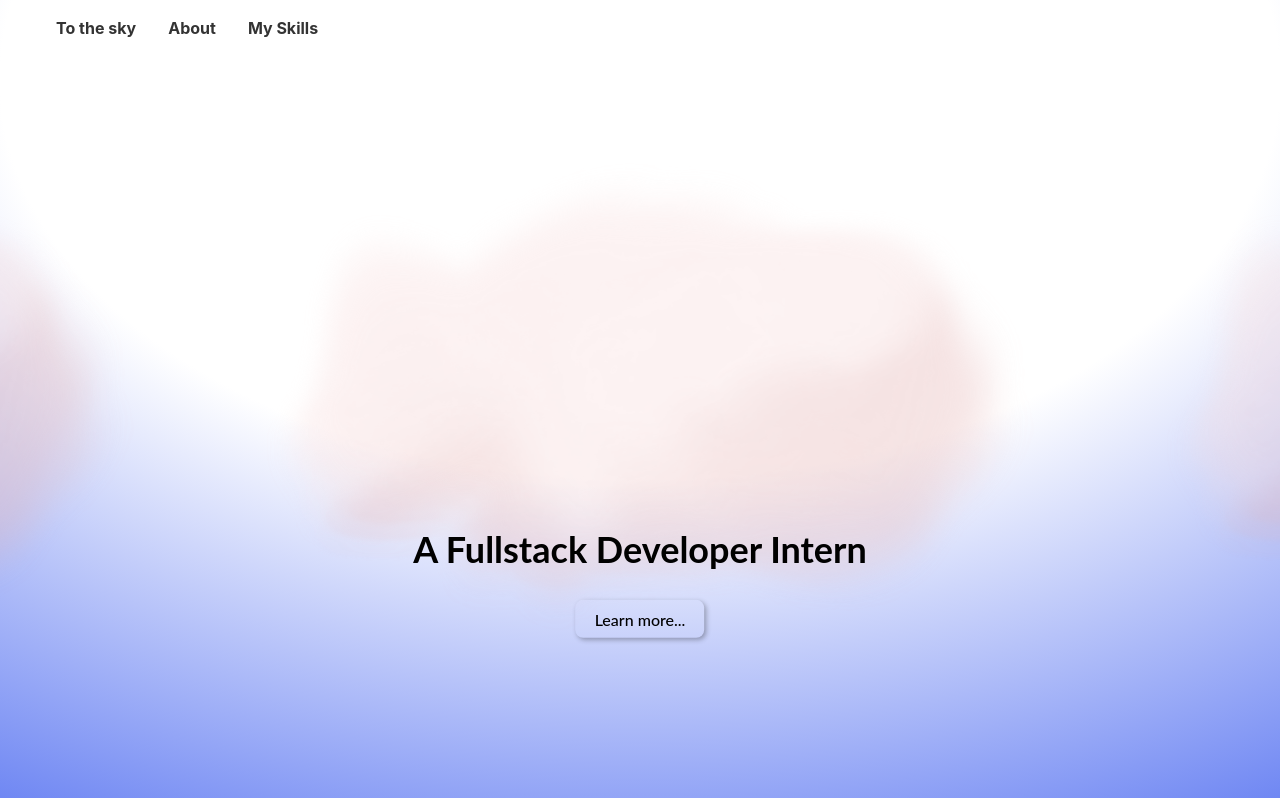
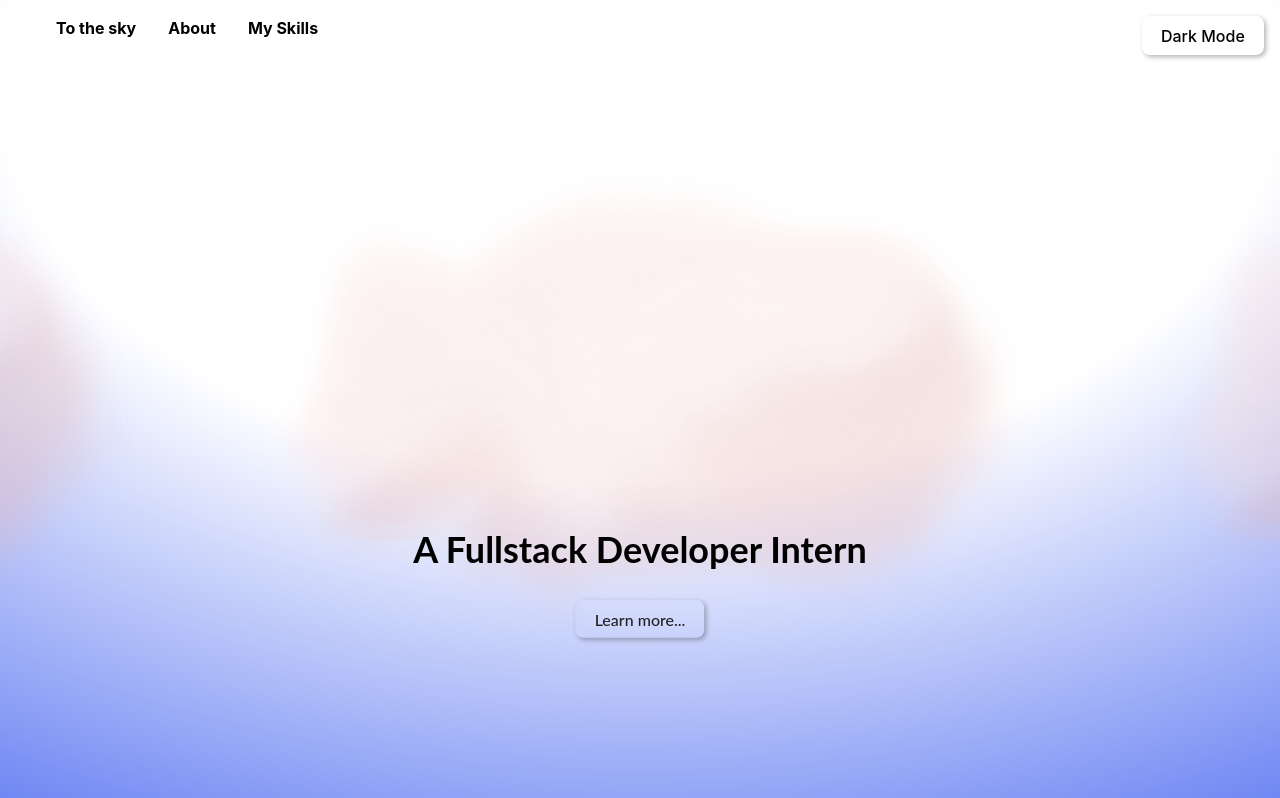
Before and after one commit to NarLau/portfolio, a React (Vite) app in the folder onepage/: page / in a window 1280 px wide. Shown: the top 798 px of the page. Built offline with nearby package versions, Linux system fonts and the light colour scheme.

Commit message:
added manual theme toggler

```diff
--- a/onepage/src/components/Header.tsx
+++ b/onepage/src/components/Header.tsx
@@ -1,6 +1,7 @@
 
 
 import { Nav } from "./Nav";
+import { ThemeToggle } from "./ThemeToggeler";
 
 
 export const Header = () => {
@@ -8,6 +9,7 @@ export const Header = () => {
     return (
         <div className={`header `}>
             <Nav/>
+            <ThemeToggle></ThemeToggle>
         </div>
     )
 }
--- a/onepage/src/components/Nav.tsx
+++ b/onepage/src/components/Nav.tsx
@@ -1,27 +1,54 @@
-import { useState } from "react"
-import "../styles/Nav.css"
-
+import { useState, useEffect } from "react";
+import "../styles/Nav.css";
 
 export const Nav = () => {
+  const [menuOpen, setMenuOpen] = useState(false);
+  const [activeSection, setActiveSection] = useState("");
+  const toggleMenu = () => setMenuOpen((prev) => !prev);
 
-  const [menuOpen, setMenuOpen] = useState(false);
-  const toggleMenu = () => {
-    setMenuOpen((prev) => !prev);
+  useEffect(() => {
+    const handleScroll = () => {
+      const sections = ["about", "skills"];
+      const scrollPos = window.scrollY + window.innerHeight / 2;
+      for (const id of sections) {
+        const el = document.getElementById(id);
+        if (el) {
+          const top = el.offsetTop;
+          const bottom = top + el.offsetHeight;
+          if (scrollPos >= top && scrollPos < bottom) {
+            setActiveSection(id);
+            return;
+          }
+        }
+      }
+      setActiveSection("");
     };
 
+    window.addEventListener("scroll", handleScroll);
+    handleScroll();
+    return () => window.removeEventListener("scroll", handleScroll);
+  }, []);
 
   return (
     <nav className="main-nav">
       <div className="navHeader">
-          <button className="menu-toggle" onClick={toggleMenu} aria-label="Toggle menu">
+        <button
+          className="menu-toggle"
+          onClick={toggleMenu}
+          aria-label="Toggle menu"
+        >
           ☰
         </button>
         <ul className={`nav-links ${menuOpen ? "open" : ""}`}>
           <li><a href="#">To the sky</a></li>
-          <li><a href="#about">About</a></li>
-          <li><a href="#skills">My Skills</a></li>
+          <li>
+            <a href="#about" className={activeSection === "about" ? "active" : ""}>About</a>
+          </li>
+          <li>
+            <a href="#skills" className={activeSection === "skills" ? "active" : ""}>My Skills</a>
+          </li>
         </ul>
       </div>
     </nav>
-  )
+  );
 };
--- /dev/null
+++ b/onepage/src/components/ThemeToggeler.tsx
@@ -0,0 +1,29 @@
+import { useEffect, useState } from "react";
+
+export const ThemeToggle = () => {
+  const getInitialTheme = () => {
+    const saved = localStorage.getItem("theme");
+    if (saved) return saved;
+    if (window.matchMedia("(prefers-color-scheme: dark)").matches) {
+      return "dark";
+    }
+    return "light";
+  };
+
+  const [theme, setTheme] = useState(getInitialTheme);
+
+  useEffect(() => {
+    document.documentElement.setAttribute("data-theme", theme);
+    localStorage.setItem("theme", theme);
+  }, [theme]);
+
+  const toggleTheme = () => {
+    setTheme(prev => (prev === "light" ? "dark" : "light"));
+  };
+
+  return (
+    <button onClick={toggleTheme} className="theme-toggle">
+      {theme === "light" ? " Dark Mode" : " Light Mode"}
+    </button>
+  );
+};
--- a/onepage/src/index.css
+++ b/onepage/src/index.css
@@ -2,11 +2,12 @@
   font-family: Inter, system-ui, Avenir, Helvetica, Arial, sans-serif;
   line-height: 1.5;
   font-weight: 400;
-  color-scheme: light dark;
+  color-scheme: dark light ;
   font-synthesis: none;
   text-rendering: optimizeLegibility;
   -webkit-font-smoothing: antialiased;
   -moz-osx-font-smoothing: grayscale;
+
 }
 
 a {
@@ -46,7 +47,7 @@ button:hover {
 
 @media (prefers-color-scheme: light) {
   :root {
-    color: #213547;
+    color: #0f1d28;
     background-color: #ffffff;
   }
   a:hover {
@@ -56,3 +57,17 @@ button:hover {
     button:hover {
       border-color: #6516aab7; }
 }
+[data-theme="light"] {
+  color: #0f1d28;
+  background-color: #ffffff;
+}
+
+[data-theme="dark"]  {
+  color: #fff;
+  background-color: #181832;
+}
+
+[data-theme="dark"] button:hover {
+  border-color: #8ab4f8;
+  background-color: #23234a;
+}
--- a/onepage/src/styles/Layout.css
+++ b/onepage/src/styles/Layout.css
@@ -33,6 +33,14 @@ main>section.odd {
   width: 100%;
   z-index: 1000;
 }
+.header .theme-toggle {
+  position: absolute;
+  top: 1rem;
+  right: 1rem;
+  z-index: 10;
+  box-shadow: 2px 2px 5px rgba(0, 0, 0, 0.3);
+  border: none;
+}
 .fot {
   position: absolute;
   width: 100%;
@@ -53,17 +61,16 @@ main>section.odd {
 }
 
 .github {
-  background-image: url("../assets/githubDark.svg");
+  background-image: url("../assets/githubBlue.svg");
 }
 
 .linkedIn {
-  background-image: url("../assets/linkedInDark.svg");
+  background-image: url("../assets/linkedinBlue.svg");
 }
 
 @media (prefers-color-scheme: light) {
   .github {
-    background-image: url("../assets/githubBlue.svg");
-    opacity: 80%;
+  background-image: url("../assets/githubBlue.svg");
   }
 
   .linkedIn {
@@ -84,3 +91,56 @@ main>section.odd {
     background-color: rgba(44, 106, 241, 0.422);
   }
 }
+[data-theme="light"] .github {
+  background-image: url("../assets/githubBlue.svg");
+  opacity: 80%;
+}
+
+[data-theme="light"] .linkedIn {
+  background-image: url("../assets/linkedinBlue.svg");
+}
+
+[data-theme="light"] main > section:not(#hero) {
+  background-color: rgb(181, 208, 248);
+}
+
+[data-theme="light"] main > section.odd {
+  background-color: #a3a9ff !important;
+}
+
+[data-theme="light"] main > section.even {
+  background-color: #a3c0ff !important;
+}
+
+[data-theme="light"] .fot {
+  background-color: rgba(44, 106, 241, 0.422);
+}
+[data-theme="light"] .theme-toggle{
+  color: black;
+}
+
+[data-theme="dark"] .github {
+  background-image: url("../assets/githubBlue.svg");  opacity: 80%;
+}
+
+[data-theme="dark"] .linkedIn {
+  background-image: url("../assets/linkedinBlue.svg");}
+
+[data-theme="dark"] main > section:not(#hero) {
+  background-color: none;
+}
+
+[data-theme="dark"] main > section.odd {
+  background-color: #181832 !important;
+}
+
+[data-theme="dark"] main > section.even {
+  background-color: #2d2d58 !important;
+}
+
+[data-theme="dark"] .fot {
+  background-color: #181832;}
+
+[data-theme="dark"] .theme-toggle {
+  color: white;
+}
--- a/onepage/src/styles/Nav.css
+++ b/onepage/src/styles/Nav.css
@@ -20,24 +20,23 @@
 
 .nav-links li a {
     text-decoration: none;
-    color: #333;
+    color: #000000;
     font-weight: bold;
     padding: 1rem ;
     transition: background-color 0.3s, color 0.3s;
 }
 
 .nav-links li a:hover {
-    background-color: #ecc457d0;
+    background-color: #fde39a95;
 }
 
 .nav-links li a.active {
-    background-color: #ecc457;
-    color: rgb(255, 255, 255);
+    background-color: #fde39a69;
+    color: rgb(0, 0, 0);
 }
 
 
 .nav-glow {
-
     animation: glowFade 1.5s ease forwards;
 }
 
@@ -47,10 +46,6 @@
     .main-nav {
 
         color: #b3b3b3;
-    }
-
-    .logo {
-        color: #e0dff5;
     }
 
     .menu-toggle {
@@ -68,7 +63,7 @@
     }
 
     .nav-links li a.active {
-        background-color: #644e7fec;
+        background-color: #4d77f337;
         color: rgb(0, 0, 0);
     }
 
@@ -98,3 +93,49 @@
     }
 
 }
+[data-theme="dark"] .main-nav {
+    color: #b3b3b3;
+}
+
+[data-theme="dark"] .menu-toggle {
+    color: #b3b3b3;
+}
+
+[data-theme="dark"] .nav-links li a {
+    background-color: transparent;
+    color: #b3b3b3;
+}
+
+[data-theme="dark"] .nav-links li a:hover {
+    background-color: #4d76f367;
+    color: #000000;
+}
+
+[data-theme="dark"].nav-links li a.active {
+    background-color: #4d77f337;
+    color: rgb(0, 0, 0);
+}
+
+
+
+[data-theme="light"] .main-nav {
+    color: #b3b3b3;
+}
+
+[data-theme="light"] .menu-toggle {
+    color: #333;
+}
+
+[data-theme="light"] .nav-links li a {
+    background-color: transparent;
+    color: #000000;
+}
+
+[data-theme="light"] .nav-links li a:hover {
+    background-color: #fde39a95;
+}
+
+[data-theme="light"].nav-links li a.active {
+    background-color: #fde39a69;
+        color: rgb(0, 0, 0);
+}
--- a/onepage/src/styles/NighSky.css
+++ b/onepage/src/styles/NighSky.css
@@ -104,3 +104,50 @@
     transition: text-shadow 0.1s ease, box-shadow 0.1s ease;
     }
 }
+[data-theme="dark"] .stars {
+    background: #000 url(../assets/stars.png) repeat top center;
+}
+
+[data-theme="dark"] .clouds {
+    background: transparent url(../assets/clouds.png) repeat top center;
+    opacity: .4;
+    animation: move-clouds-back 200s linear infinite;
+}
+
+[data-theme="dark"] .twinkling {
+    display: block;
+}
+
+[data-theme="dark"] .title h1 {
+    color: #fff;
+}
+
+[data-theme="dark"] .heroBTN {
+    color: #fff;
+}
+
+[data-theme="dark"] .heroBTN:hover {
+    transform: scale(1.05);
+}
+
+[data-theme="light"] .stars {
+    background: radial-gradient(125% 125% at 50% 10%, #fff 40%, #3355ee 100%);
+}
+
+[data-theme="light"] .clouds {
+    background: transparent url("../assets/dayclouds.png");
+    animation: move-clouds-back 300s linear infinite;
+}
+
+[data-theme="light"] .twinkling {
+    display: none;
+}
+
+[data-theme="light"] .title h1 {
+    color: #000;
+}
+
+[data-theme="light"] .heroBTN {
+    color: #222;
+
+}
--- a/onepage/src/styles/Section.css
+++ b/onepage/src/styles/Section.css
@@ -30,6 +30,7 @@
 #about .aboutImg {
     height: 300px;
     width:  300px;
+    background-color: rgb(34, 34, 34);
 }
 
 #about .container:hover .aboutImg,
@@ -63,5 +64,14 @@
     .information:hover {
     filter: brightness(0.3) !important;
 }
+}
+[data-theme="light"] #about .container:hover .aboutImg,
+[data-theme="light"] #about .container:hover .information {
+    filter: brightness(2);
+    transition: filter 0.3s;
+}
 
+[data-theme="light"] .aboutImg:hover,
+[data-theme="light"] .information:hover {
+    filter: brightness(0.3) !important;
 }
```
Lines whose indentation alone changed are shown as unchanged.
